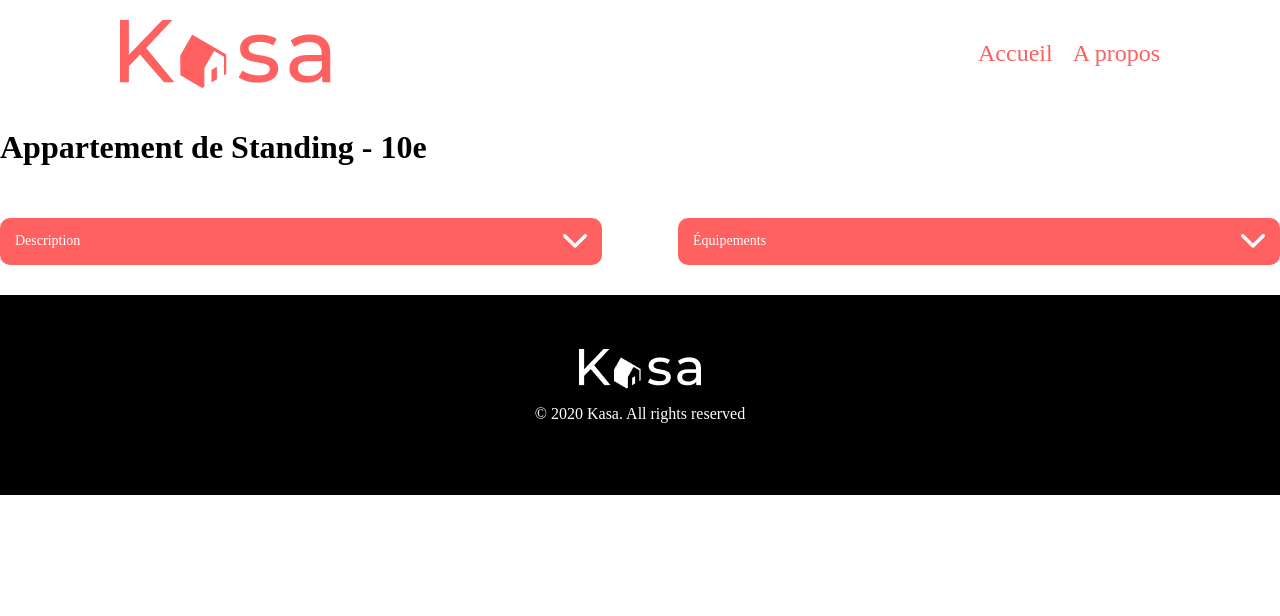
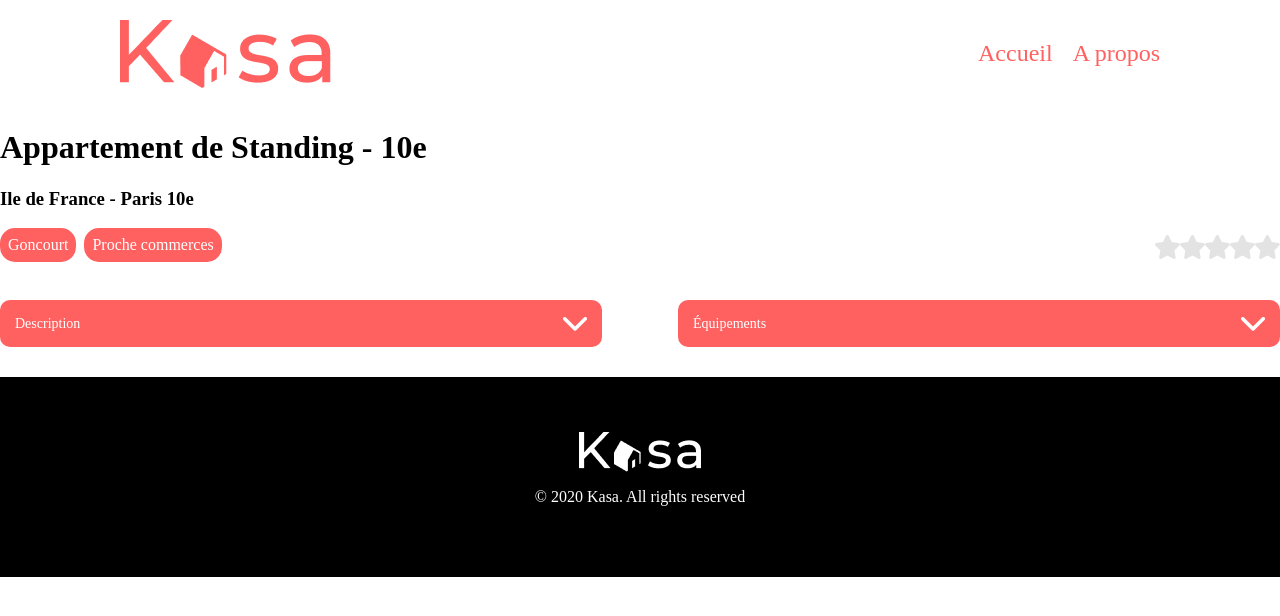
Before and after one commit to Papperwood/OpenClassRoom_Projet_7_React, a React (Create React App) app: page /Logement/0979876d in a window 1280 px wide. Shown: the top 616 px of the page. Built offline with nearby package versions, Linux system fonts and the light colour scheme.

Commit message:
style : logement page

```diff
--- /dev/null
+++ b/src/components/grade/grade.css
@@ -0,0 +1,22 @@
+.star-empty {
+  width: 0.9375rem;
+  height: 0.9375rem;
+  margin-right: 0.3125rem;
+  fill: var(--primary-color);
+}
+
+.star-empty {
+  fill: #e3e3e3;
+}
+
+@media (min-width: 992px) {
+  .star-empty {
+    width: 1.875rem;
+    height: 1.875rem;
+    margin-right: 0.625rem;
+  }
+}
+
+.star-full {
+  fill: #ff6060;
+}
--- /dev/null
+++ b/src/components/grade/grade.js
@@ -0,0 +1,21 @@
+import React from "react";
+import star from "../../assets/star.svg";
+
+function Grade({ grade }) {
+  const totalStar = 5;
+
+  return (
+    <div className="Grade-wrapper">
+      {[...Array(totalStar)].map((_, i) => (
+        <img
+          className={i < grade ? "star-full" : "star-empty"}
+          key={"star-" + i}
+          src={star}
+          alt={i < grade ? "Full Star Grade" : "Empty Star Grade"}
+        />
+      ))}
+    </div>
+  );
+}
+
+export default Grade;
--- a/src/pages/Logement/index.jsx
+++ b/src/pages/Logement/index.jsx
@@ -3,6 +3,7 @@ import React, { useState, useEffect } from "react";
 import { useParams } from "react-router-dom";
 import Dropdown from "../../components/dropdown/dropdown";
 import kasaList from "../../data/kasaList.json";
+import Grade from "../../components/grade/grade";
 
 export default function Logement() {
   const [isOpen1, setIsOpen1] = useState(false);
@@ -30,10 +31,22 @@ export default function Logement() {
 
   const equipments = property.equipments ? property.equipments.join(", ") : "";
   const description = property.description || "";
+  const tags = property.tags || [];
 
   return (
     <div>
       <h1>{property.title}</h1>
+      <h3>{property.location}</h3>
+      <div className="info-container">
+        <div className="tags-container">
+          {tags.map((tag, index) => (
+            <span key={index} className="tag">
+              {tag}
+            </span>
+          ))}
+        </div>
+        <Grade grade={property.grade} />
+      </div>
       <div className="logement-container">
         <div className="dropdown-container" style={{ display: "flex" }}>
           <Dropdown
--- a/src/pages/css/logement.css
+++ b/src/pages/css/logement.css
@@ -1,3 +1,19 @@
 .dropdown-container {
-    gap: 76px;
+  gap: 76px;
 }
+
+.tag {
+  display: inline-block;
+  background-color: #ff6060;
+  color: white;
+  padding: 0.5rem;
+  border-radius: 15px;
+  margin-right: 0.5rem;
+  margin-bottom: 0.5rem;
+}
+
+.info-container {
+  display: flex;
+  align-items: center;
+  justify-content: space-between;
+}
```
Also changed, not shown: src/assets/star.svg (added).
